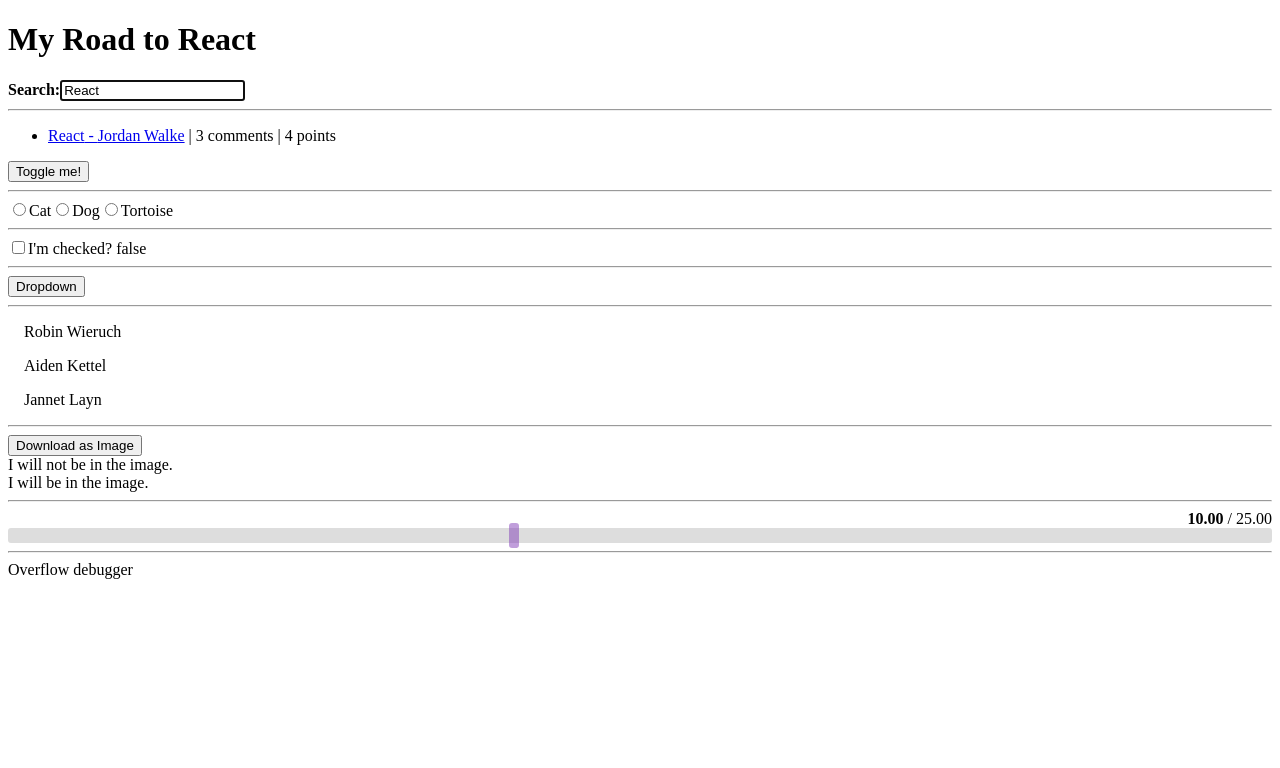
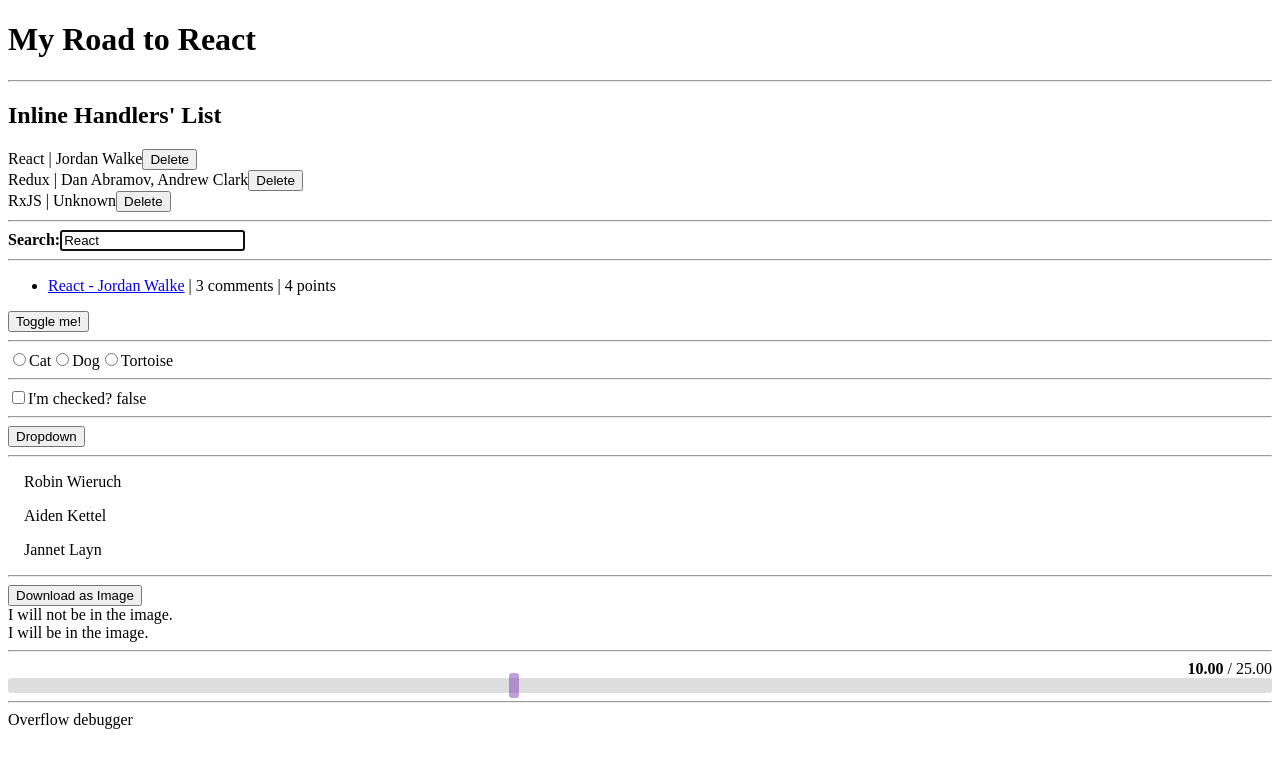
Before and after one commit to DiazAilan/road-to-react, a React (Vite) app: page / in a window 1280 px wide. Shown: the top 768 px of the page. Built offline with nearby package versions, Linux system fonts and the light colour scheme.

Commit message:
feature add new InlineHandlersList component with deleteable elements to study state management

```diff
--- a/src/App.tsx
+++ b/src/App.tsx
@@ -7,6 +7,8 @@
 import { DragDropContext, Draggable, Droppable, DropResult } from '@hello-pangea/dnd';
 import html2canvas from 'html2canvas';
 import { useIsOverflow } from './useIsOverflow';
+import { Button } from './Button';
+import { InlineHandlersList } from './InlineHandlersList';
 
 type ListProps = {
   list: Story[]
@@ -113,6 +115,13 @@
   return (
     <>
       <h1>My Road to React</h1>
+
+      <hr/>
+
+      <h2>Inline Handlers' List</h2>
+      <InlineHandlersList></InlineHandlersList>
+
+      <hr/>
 
       <InputWithLabel
         id='search'
@@ -236,20 +245,6 @@
         value={value}
       />
     </>
-  )
-}
-
-interface ButtonProps {
-  type?: 'button' | 'reset' | 'submit'
-  onClick: () => void
-  children: ReactNode
-}
-
-const Button = ({type = 'button', onClick, children, ...rest}: ButtonProps) => {
-  return (
-    <button type={type} onClick={onClick} {...rest}>
-      {children}
-    </button>
   )
 }
 
--- /dev/null
+++ b/src/Button.tsx
@@ -0,0 +1,15 @@
+import { ReactNode } from "react"
+
+interface ButtonProps {
+  type?: 'button' | 'reset' | 'submit'
+  onClick: () => void
+  children: ReactNode
+}
+
+export const Button = ({type = 'button', onClick, children, ...rest}: ButtonProps) => {
+  return (
+    <button style={{cursor: 'pointer'}} type={type} onClick={onClick} {...rest}>
+      {children}
+    </button>
+  )
+}
--- /dev/null
+++ b/src/InlineHandlersList.tsx
@@ -0,0 +1,36 @@
+import { Button } from './Button';
+import storiesMockup from './mockups/stories.json';
+import { useState } from "react";
+import { Story } from './models/story';
+
+export const InlineHandlersList = () => {
+
+  const [stories, setStories] = useState(storiesMockup)
+
+  function handleDeleteStory(id: number): void {
+    setStories(stories.filter(story => story.id !== id))
+  }
+
+  return (
+    stories.map((story) => <InlineHandlersItem story={story} onClick={handleDeleteStory}/>)
+  )
+}
+
+interface InlineHandlersItemProps {
+  story: Story;
+  onClick: (storyId: number) => void;
+}
+
+const InlineHandlersItem = ({story, onClick}: InlineHandlersItemProps) => {
+
+  function handleOnClick(story: Story): void {
+    onClick(story.id)
+  }
+
+  return (
+    <div>
+      <label>{story.title} | {story.author}</label>
+      <Button onClick={() => handleOnClick(story)}>Delete</Button>
+    </div>
+  )
+}
```
